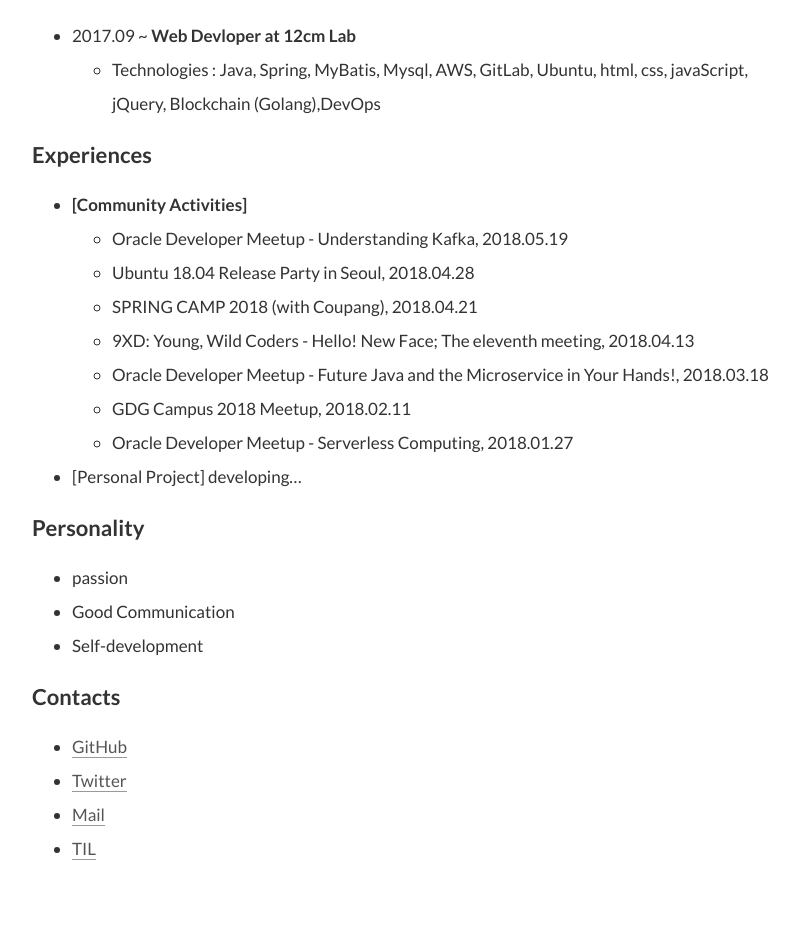
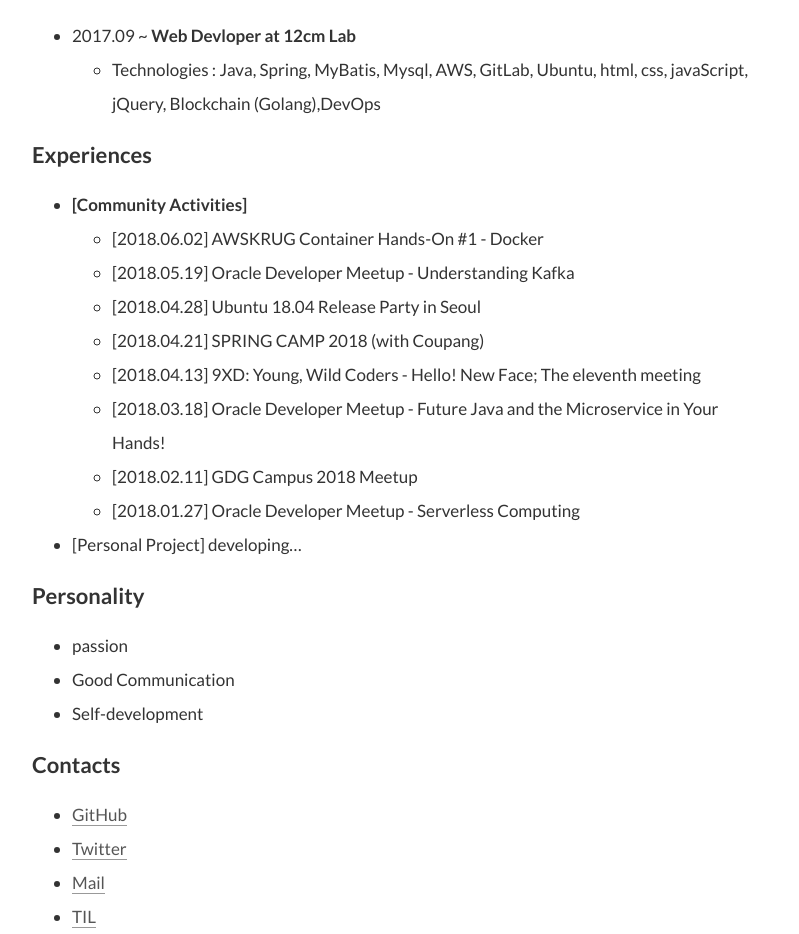
Before and after one commit to gwonsungjun/gwonsungjun.github.io, a Jekyll site: the page built from about/index.md, in a window 1280 px wide. Shown: the part 2794-3728 px from the top of the page, without its empty margins (238-1037 px from the left). Built offline with Jekyll 4.4.1, drawn with Linux system fonts in a browser that asks for light colours; comment, search, counter and statistics services are not loaded.

Commit message:
Update about, community Activities

```diff
--- a/about/index.md
+++ b/about/index.md
@@ -68,13 +68,14 @@
 
 # Experiences
 - **[Community Activities]**
-  - Oracle Developer Meetup - Understanding Kafka, 2018.05.19
-  - Ubuntu 18.04 Release Party in Seoul, 2018.04.28
-  - SPRING CAMP 2018 (with Coupang), 2018.04.21
-  - 9XD: Young, Wild Coders - Hello! New Face; The eleventh meeting, 2018.04.13
-  - Oracle Developer Meetup - Future Java and the Microservice in Your Hands!, 2018.03.18
-  - GDG Campus 2018 Meetup, 2018.02.11
-  - Oracle Developer Meetup - Serverless Computing, 2018.01.27
+  - [2018.06.02] AWSKRUG Container Hands-On #1 - Docker
+  - [2018.05.19] Oracle Developer Meetup - Understanding Kafka
+  - [2018.04.28] Ubuntu 18.04 Release Party in Seoul
+  - [2018.04.21] SPRING CAMP 2018 (with Coupang)
+  - [2018.04.13] 9XD: Young, Wild Coders - Hello! New Face; The eleventh meeting
+  - [2018.03.18] Oracle Developer Meetup - Future Java and the Microservice in Your Hands!
+  - [2018.02.11] GDG Campus 2018 Meetup
+  - [2018.01.27] Oracle Developer Meetup - Serverless Computing
 - [Personal Project] developing...
 
 # Personality
```
